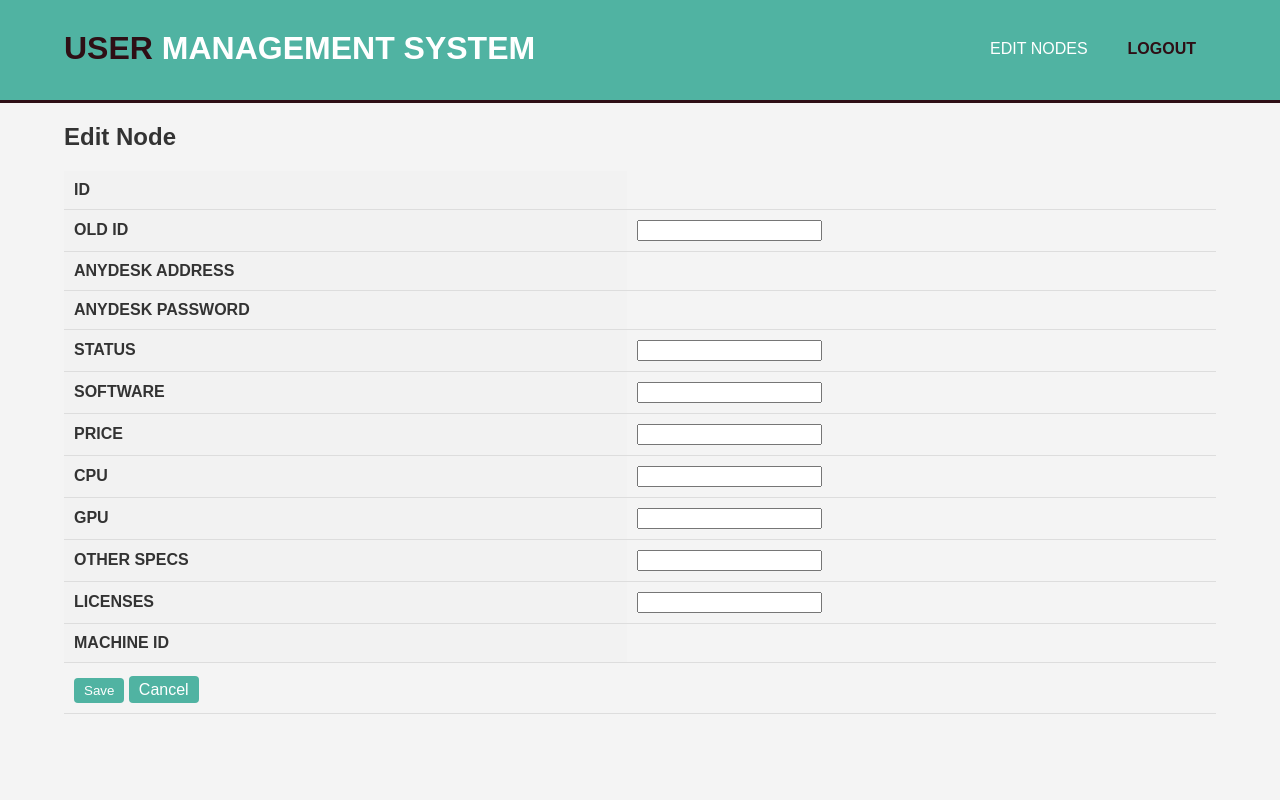
After one commit to Smarandii/hvmnd-admin-panel, a Flask app: template templates/edit_node.html in a window 1280 px wide. The commit adds this page. Run offline with Flask 3, Linux system fonts and the light colour scheme; the template is opened without the code that fills it, so the values that code supplies are empty; the visitor is signed in with stand-in values (Sample User, id 1); some libraries are stand-ins or nearby versions.

Commit message:
admin-panel | Add page for editing nodes

```diff
--- a/app.py
+++ b/app.py
@@ -220,5 +220,53 @@ def deactivate_node(node_id):
     return redirect(url_for('edit_nodes'))
 
 
+@app.route('/edit_node/<int:node_id>', methods=['GET', 'POST'])
+def edit_node(node_id):
+    if not session.get('logged_in'):
+        return redirect(url_for('login'))
+
+    if request.method == 'POST':
+        old_id = request.form['old_id']
+        status = request.form['status']
+        software = request.form['software']
+        price = request.form['price']
+        cpu = request.form['cpu']
+        gpu = request.form['gpu']
+        other_specs = request.form['other_specs']
+        licenses = request.form['licenses']
+
+        try:
+            conn = get_db_connection()
+            cur = conn.cursor()
+            cur.execute("""
+                UPDATE nodes
+                SET old_id = %s, status = %s, software = %s, price = %s, cpu = %s, gpu = %s, other_specs = %s, licenses = %s
+                WHERE id = %s
+            """, (old_id, status, software, price, cpu, gpu, other_specs, licenses, node_id))
+            conn.commit()
+            cur.close()
+            conn.close()
+        except Exception as e:
+            print(f"An error occurred: {e}")
+
+        return redirect(url_for('edit_nodes'))
+
+    try:
+        conn = get_db_connection()
+        cur = conn.cursor()
+        cur.execute("""
+            SELECT id, old_id, any_desk_address, any_desk_password, status, software, price, cpu, gpu, other_specs, licenses, machine_id
+            FROM nodes WHERE id = %s
+        """, (node_id,))
+        node = cur.fetchone()
+        cur.close()
+        conn.close()
+    except Exception as e:
+        print(f"An error occurred: {e}")
+        node = None
+
+    return render_template('edit_node.html', node=node)
+
+
 if __name__ == '__main__':
     app.run(debug=bool(os.getenv("IS_DEBUG", False)))
--- a/static/css/nodes-style.css
+++ b/static/css/nodes-style.css
@@ -234,3 +234,102 @@ th a {
     font-size: 0.8em; /* Smaller font size for arrows */
     margin-left: 5px; /* Space between text and arrow */
 }
+
+
+body {
+    font-family: Arial, sans-serif;
+    margin: 0;
+    padding: 0;
+    background-color: #f4f4f4;
+    color: #333;
+}
+.container {
+    width: 90%;
+    margin: auto;
+    overflow: hidden;
+}
+header {
+    background: #50b3a2;
+    color: white;
+    padding-top: 30px;
+    min-height: 70px;
+    border-bottom: #2E0F15 3px solid;
+}
+header a {
+    color: #ffffff;
+    text-decoration: none;
+    text-transform: uppercase;
+    font-size: 16px;
+}
+header ul {
+    padding: 0;
+    margin: 0;
+    list-style: none;
+    overflow: hidden;
+}
+header li {
+    float: left;
+    display: inline;
+    padding: 0 20px 0 20px;
+}
+header #branding {
+    float: left;
+}
+header #branding h1 {
+    margin: 0;
+}
+header nav {
+    float: right;
+    margin-top: 10px;
+}
+header .highlight, header .current a {
+    color: #2E0F15;
+    font-weight: bold;
+}
+header a:hover {
+    color: #ffffff;
+    font-weight: bold;
+}
+.table-responsive {
+    margin-top: 20px;
+}
+table {
+    width: 100%;
+    border-collapse: collapse;
+    margin-bottom: 20px;
+}
+th, td {
+    padding: 10px;
+    text-align: left;
+    border-bottom: 1px solid #ddd;
+}
+th {
+    background-color: #f2f2f2;
+    text-transform: uppercase;
+}
+tr:hover {
+    background-color: #e9e9e9;
+}
+footer {
+    padding: 20px;
+    margin-top: 20px;
+    color: #ffffff;
+    background-color: #2E0F15;
+    text-align: center;
+}
+
+.update-button, .deactivate-button, .cancel-button {
+    border-radius: 4px;
+    padding: 5px 10px;
+    margin-top: 5px;
+    background-color: #50b3a2;
+    color: white;
+    border: none;
+    cursor: pointer;
+    text-decoration: none;
+    text-align: center;
+}
+
+.update-button:hover, .deactivate-button:hover, .cancel-button:hover {
+    background-color: #429186;
+}
--- /dev/null
+++ b/templates/edit_node.html
@@ -0,0 +1,73 @@
+{% extends "base.html" %}
+
+{% block title %}Edit Node{% endblock %}
+
+{% block links %}
+<link rel="stylesheet" type="text/css" href="{{ url_for('static', filename='css/nodes-style.css') }}">
+{% endblock %}
+
+{% block content %}
+<div class="container">
+    <div class="content-wrap">
+        <h2>Edit Node {{ node[0] }}</h2>
+        <form action="{{ url_for('edit_node', node_id=node[0]) }}" method="post">
+            <table class="table">
+                <tr>
+                    <th>ID</th>
+                    <td>{{ node[0] }}</td>
+                </tr>
+                <tr>
+                    <th>Old ID</th>
+                    <td><input type="number" name="old_id" value="{{ node[1] }}"></td>
+                </tr>
+                <tr>
+                    <th>AnyDesk Address</th>
+                    <td>{{ node[2] }}</td>
+                </tr>
+                <tr>
+                    <th>AnyDesk Password</th>
+                    <td>{{ node[3] }}</td>
+                </tr>
+                <tr>
+                    <th>Status</th>
+                    <td><input type="text" name="status" value="{{ node[4] }}"></td>
+                </tr>
+                <tr>
+                    <th>Software</th>
+                    <td><input type="text" name="software" value="{{ node[5] }}"></td>
+                </tr>
+                <tr>
+                    <th>Price</th>
+                    <td><input type="number" name="price" step="any" value="{{ node[6] }}"></td>
+                </tr>
+                <tr>
+                    <th>CPU</th>
+                    <td><input type="text" name="cpu" value="{{ node[7] }}"></td>
+                </tr>
+                <tr>
+                    <th>GPU</th>
+                    <td><input type="text" name="gpu" value="{{ node[8] }}"></td>
+                </tr>
+                <tr>
+                    <th>Other Specs</th>
+                    <td><input type="text" name="other_specs" value="{{ node[9] }}"></td>
+                </tr>
+                <tr>
+                    <th>Licenses</th>
+                    <td><input type="text" name="licenses" value="{{ node[10] }}"></td>
+                </tr>
+                <tr>
+                    <th>Machine ID</th>
+                    <td>{{ node[11] }}</td>
+                </tr>
+                <tr>
+                    <td colspan="2">
+                        <button type="submit" class="update-button">Save</button>
+                        <a href="{{ url_for('edit_nodes') }}" class="cancel-button">Cancel</a>
+                    </td>
+                </tr>
+            </table>
+        </form>
+    </div>
+</div>
+{% endblock %}
```
Also changed, not shown: templates/edit_nodes.html (+9 -13 lines).
